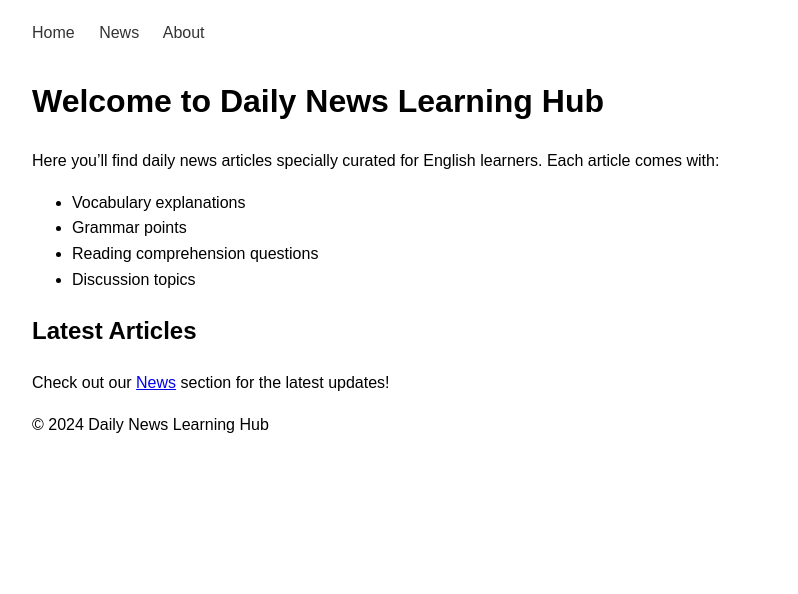
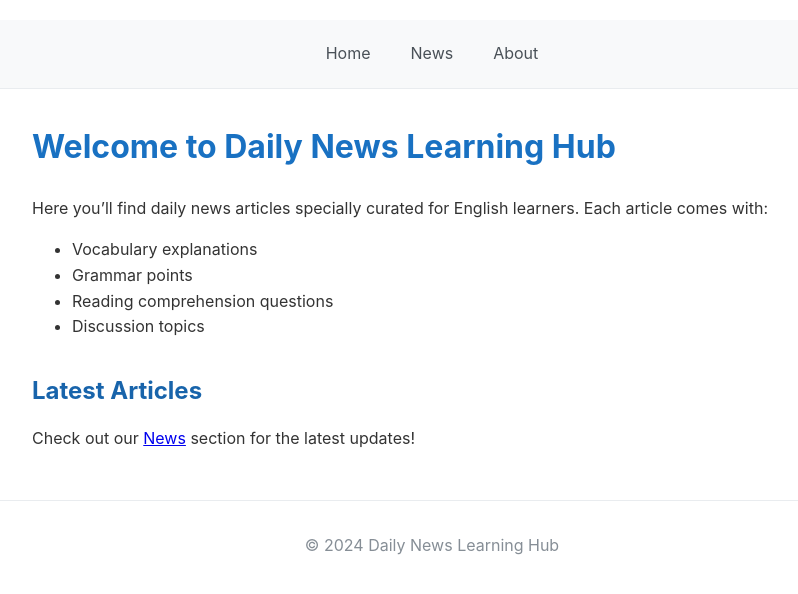
Before and after one commit to SKYEMINMIN/daily-news-learning, a Jekyll site: the page built from index.md, in a window 1280 px wide. Shown: the top 594 px of the page, without its empty margins (208-1006 px from the left). Built offline with Jekyll 4.4.1, drawn with Linux system fonts in a browser that asks for light colours.

Commit message:
Add 404 page, update styles, and add navigation config

```diff
--- a/assets/css/style.css
+++ b/assets/css/style.css
@@ -1,22 +1,85 @@
+/* Base styles */
 body {
-    font-family: Arial, sans-serif;
+    font-family: -apple-system, BlinkMacSystemFont, "Segoe UI", Roboto, Helvetica, Arial, sans-serif;
     line-height: 1.6;
     margin: 0;
     padding: 20px;
+    color: #333;
+}
+
+.container {
     max-width: 800px;
     margin: 0 auto;
+    padding: 0 20px;
 }
 
+/* Header styles */
 header {
-    margin-bottom: 30px;
+    background-color: #f8f9fa;
+    padding: 1rem 0;
+    margin-bottom: 2rem;
+    border-bottom: 1px solid #e9ecef;
+}
+
+nav {
+    display: flex;
+    justify-content: center;
+    gap: 20px;
 }
 
 nav a {
-    margin-right: 20px;
+    color: #495057;
     text-decoration: none;
-    color: #333;
+    padding: 5px 10px;
+    border-radius: 4px;
+    transition: all 0.3s ease;
 }
 
 nav a:hover {
-    color: #0066cc;
+    color: #228be6;
+    background-color: #e9ecef;
 }
+
+/* Main content */
+main {
+    max-width: 800px;
+    margin: 0 auto;
+    padding: 0 20px;
+}
+
+/* Typography */
+h1 {
+    color: #1971c2;
+    margin-bottom: 1.5rem;
+}
+
+h2 {
+    color: #1864ab;
+    margin: 2rem 0 1rem;
+}
+
+/* Footer */
+footer {
+    text-align: center;
+    margin-top: 3rem;
+    padding: 1rem 0;
+    color: #868e96;
+    border-top: 1px solid #e9ecef;
+}
+
+/* Responsive design */
+@media (max-width: 600px) {
+    body {
+        padding: 10px;
+    }
+
+    nav {
+        flex-direction: column;
+        align-items: center;
+    }
+
+    nav a {
+        width: 100%;
+        text-align: center;
+    }
+}
```
Also changed, not shown: 404.html (added, +11 -0 lines).
